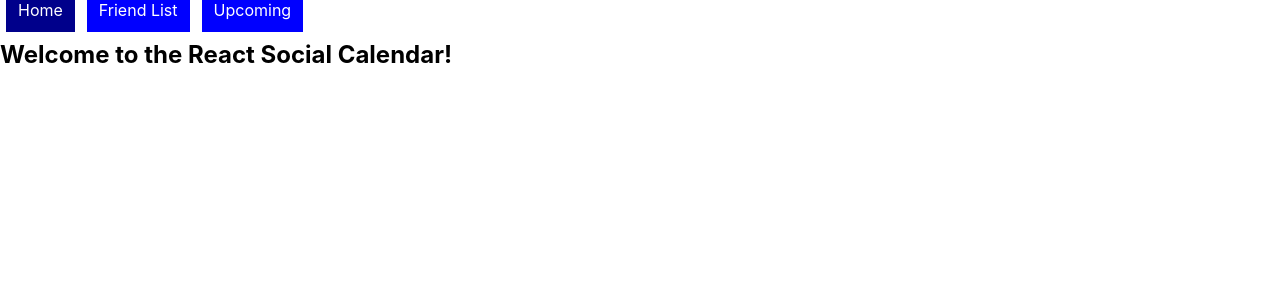
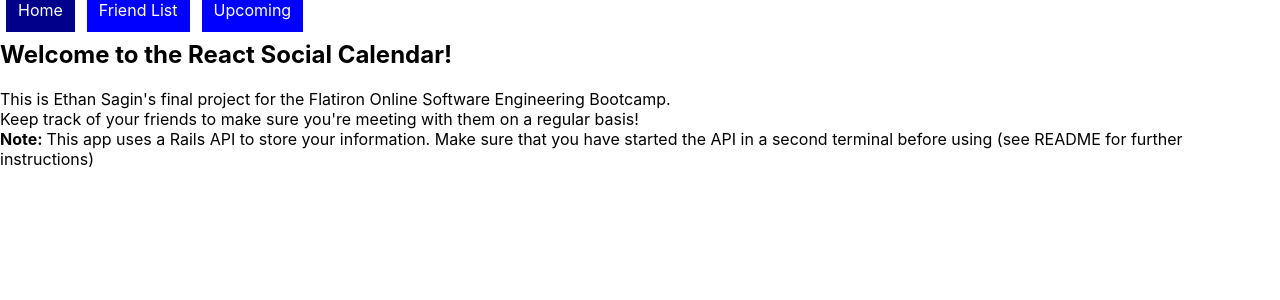
Before and after one commit to ethansagin/Social-Calendar, a React (Create React App) app: page / in a window 1280 px wide. Shown: the top 300 px of the page. Built offline with nearby package versions, Linux system fonts and the light colour scheme.

Commit message:
add basic text to homepage

```diff
--- a/src/containers/Home.js
+++ b/src/containers/Home.js
@@ -3,7 +3,16 @@ import React, { Component } from 'react';
 class Home extends Component {
     render() {
         return(
-            <h2>Welcome to the React Social Calendar!</h2>
+            <div className='home'>
+                <h2>Welcome to the React Social Calendar!</h2>
+                <p>
+                    This is Ethan Sagin's final project for the Flatiron Online Software Engineering Bootcamp.<br/>
+                    Keep track of your friends to make sure you're meeting with them on a regular basis!<br/>
+
+                    <strong>Note: </strong>This app uses a Rails API to store your information. Make sure that you have started the API in a second terminal before using (see README for further instructions)
+
+                </p>
+            </div>
         )
     }
 }
```
